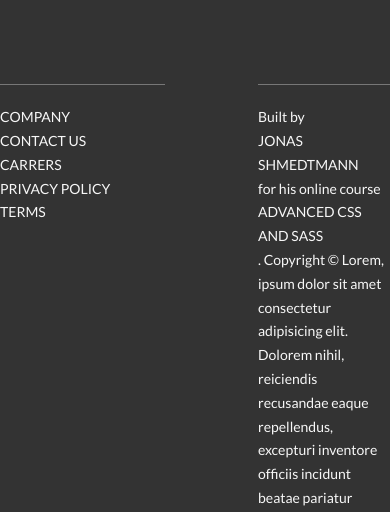
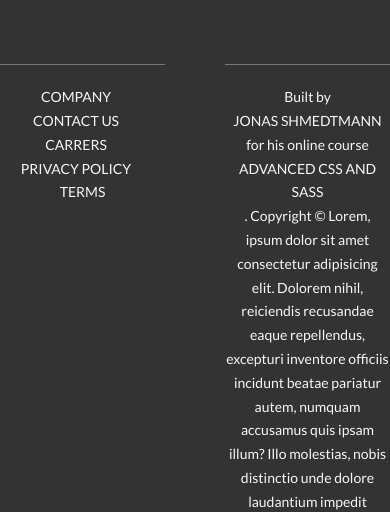
Before and after one commit to nklwwlkn/Sass-sandbox, a website: page index.html in a window 390 px wide. Shown: the part 7162-7674 px from the top of the page. Drawn offline with nearby package versions, Linux system fonts and the light colour scheme; files that its build step writes are made by us from their sources.

Commit message:
Update with media queries

```diff
--- a/sass/layout/_footer.scss
+++ b/sass/layout/_footer.scss
@@ -2,6 +2,10 @@
     background-color: $color-grey-dark-3;
     padding: 10rem 0;
     font-size: 1.4rem;
+
+    @include respond(tab-port) {
+        padding: 8rem 0;
+    }
 
     &__logo-box {
         text-align: center;
@@ -17,6 +21,11 @@
         border-top: 1px solid $color-grey-dark;
         padding-top: 2rem;
         display: inline-block;
+
+        @include respond(tab-port) {
+            width: 100;
+            text-align: center;
+        }
     }
 
     &__list {
@@ -57,5 +66,11 @@
         padding-top: 2rem;
         float: right;
         width: 80%;
+
+        @include respond(tab-port) {
+            width: 100%;
+            text-align: center;
+            float: none;
+        }
     }
 }
```
